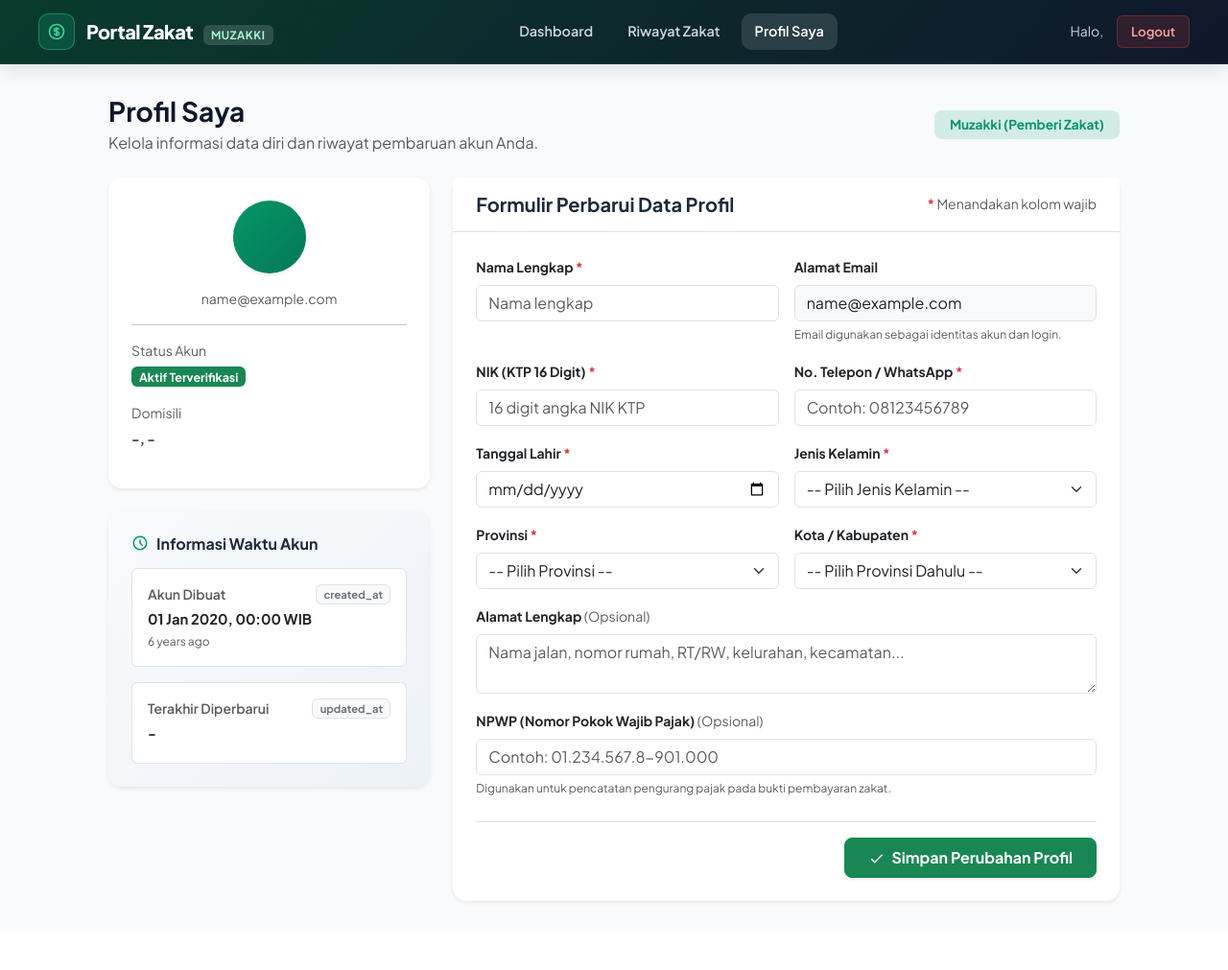
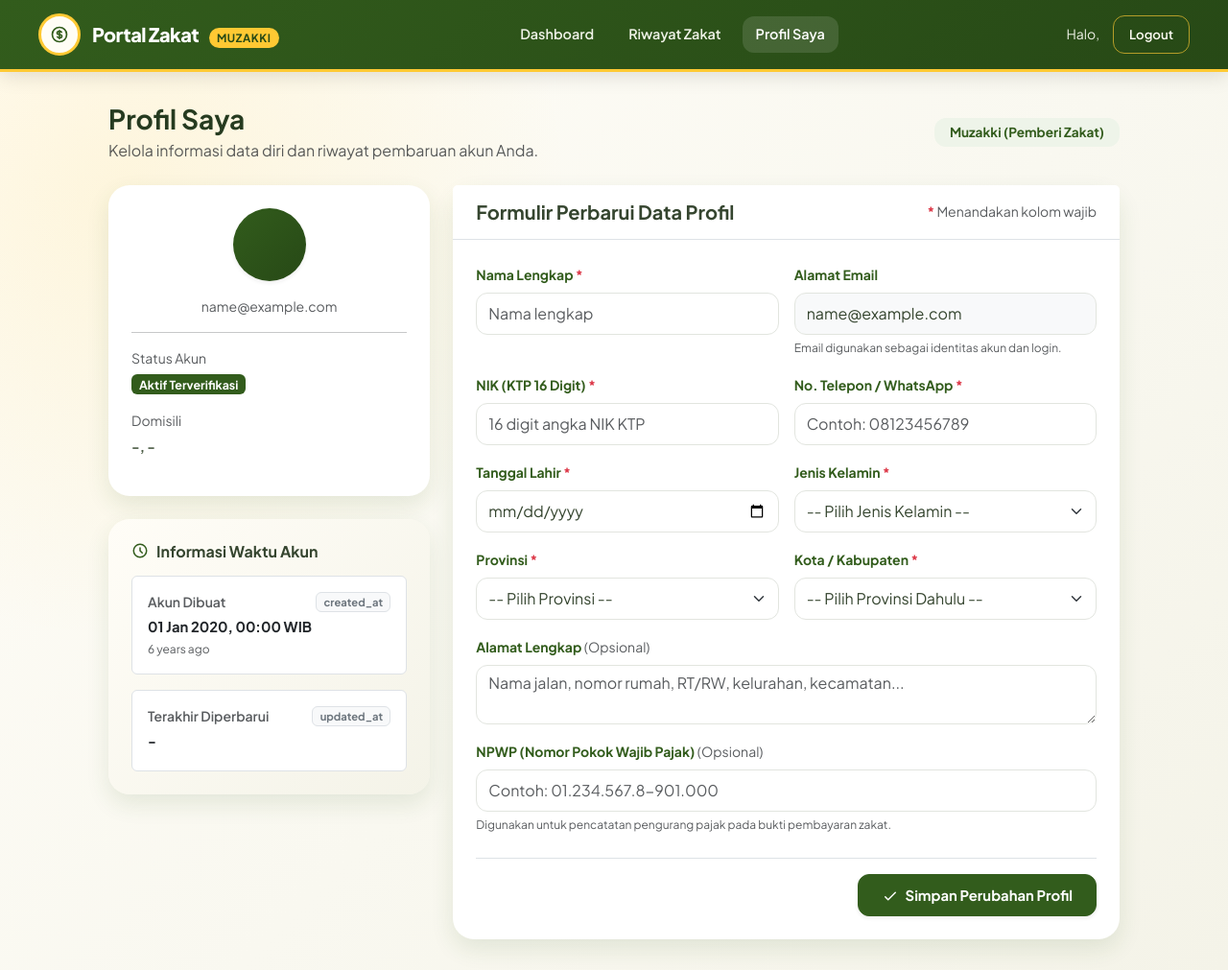
Before and after one commit to Noyelz/basdat_kelompok_i_2026, a Laravel app: page /muzakki/profil in a window 1280 px wide. Shown: the whole page at 96% size. Before the commit the page ends 942 px from the top, so only its background shows below. Run offline with Laravel 12, Linux system fonts and the light colour scheme; the visitor is signed in with stand-in values (Sample User, id 1).

Commit message:
style: align all portal panels with login theme

```diff
--- a/public/css/style.css
+++ b/public/css/style.css
@@ -1,41 +1,42 @@
 @import url('https://fonts.googleapis.com/css2?family=Plus+Jakarta+Sans:wght@400;500;600;700;800&display=swap');
 
 :root {
-    --primary: #059669;
-    --primary-hover: #047857;
-    --primary-light: #ecfdf5;
-    --primary-border: #a7f3d0;
+    --primary: #325c1c;
+    --primary-hover: #274916;
+    --primary-light: #eef4e9;
+    --primary-border: #c9dcbc;
 
-    --secondary: #3b82f6;
-    --secondary-hover: #2563eb;
-    --secondary-light: #eff6ff;
+    --secondary: #c47c00;
+    --secondary-hover: #9a6100;
+    --secondary-light: #fff7dc;
+    --yellow: #ffc933;
 
-    --dark: #0f172a;
-    --dark-surface: #1e293b;
+    --dark: #263b20;
+    --dark-surface: #325c1c;
 
-    --slate-800: #1e293b;
-    --slate-700: #334155;
-    --slate-600: #475569;
-    --slate-500: #64748b;
-    --slate-400: #94a3b8;
-    --slate-200: #e2e8f0;
-    --slate-100: #f1f5f9;
-    --slate-50: #f8fafc;
+    --slate-800: #35452f;
+    --slate-700: #4f6049;
+    --slate-600: #687763;
+    --slate-500: #7e8979;
+    --slate-400: #aab5a6;
+    --slate-200: #e2e5df;
+    --slate-100: #f2f4ee;
+    --slate-50: #f9f8f0;
 
-    --success: #10b981;
-    --warning: #f59e0b;
+    --success: #325c1c;
+    --warning: #c47c00;
     --danger: #ef4444;
-    --info: #06b6d4;
+    --info: #b67900;
 
     --white: #ffffff;
-    --radius-xl: 18px;
-    --radius-lg: 14px;
-    --radius-md: 10px;
-    --radius-sm: 6px;
+    --radius-xl: 22px;
+    --radius-lg: 22px;
+    --radius-md: 12px;
+    --radius-sm: 12px;
 
-    --shadow-sm: 0 1px 3px 0 rgba(15, 23, 42, 0.05), 0 1px 2px -1px rgba(15, 23, 42, 0.03);
-    --shadow-md: 0 4px 10px -1px rgba(15, 23, 42, 0.07), 0 2px 5px -2px rgba(15, 23, 42, 0.04);
-    --shadow-lg: 0 12px 24px -4px rgba(15, 23, 42, 0.08), 0 4px 8px -2px rgba(15, 23, 42, 0.04);
+    --shadow-sm: 0 4px 16px rgba(50, 92, 28, 0.07);
+    --shadow-md: 0 10px 25px rgba(50, 92, 28, 0.11);
+    --shadow-lg: 0 25px 50px -12px rgba(50, 92, 28, 0.13), 0 10px 25px -10px rgba(50, 92, 28, 0.08);
 
     --transition: all 0.2s cubic-bezier(0.4, 0, 0.2, 1);
 }
@@ -47,7 +48,7 @@
 }
 
 body {
-    background-color: var(--slate-50);
+    background: radial-gradient(circle at 10% 20%, rgba(255, 201, 51, 0.13), transparent 33%), linear-gradient(135deg, #fffdf7, #f9f8f0 55%, #f4f3e8);
     color: var(--slate-800);
     margin: 0;
     padding: 0;
@@ -59,14 +60,14 @@ body {
 
 /* Modern Unified Navbar */
 .app-navbar {
-    background: linear-gradient(135deg, #093b2e 0%, #0f172a 100%);
+    background: linear-gradient(135deg, #325c1c 0%, #274916 100%);
     color: var(--white);
     padding: 14px 24px;
     box-shadow: 0 4px 20px rgba(0, 0, 0, 0.12);
     position: sticky;
     top: 0;
     z-index: 1000;
-    border-bottom: 1px solid rgba(255, 255, 255, 0.08);
+    border-bottom: 3px solid var(--yellow);
 }
 
 .app-navbar .navbar-container {
@@ -88,16 +89,17 @@ body {
 }
 
 .app-navbar .brand-icon {
-    width: 38px;
-    height: 38px;
-    background: rgba(16, 185, 129, 0.2);
-    border: 1px solid rgba(52, 211, 153, 0.4);
-    color: #34d399;
-    border-radius: 10px;
+    width: 44px;
+    height: 44px;
+    background: #fffdf5;
+    border: 3px solid var(--yellow);
+    color: var(--primary);
+    border-radius: 50%;
     display: flex;
     align-items: center;
     justify-content: center;
     font-size: 1.1rem;
+    font-weight: 800;
 }
 
 .app-navbar .brand-text {
@@ -112,9 +114,9 @@ body {
     font-weight: 700;
     text-transform: uppercase;
     padding: 3px 8px;
-    border-radius: 6px;
-    background: rgba(255, 255, 255, 0.15);
-    color: #a7f3d0;
+    border-radius: var(--radius-md);
+    background: var(--yellow);
+    color: var(--primary-hover);
     letter-spacing: 0.05em;
 }
 
@@ -129,7 +131,7 @@ body {
 }
 
 .app-nav-links .nav-link {
-    color: #cbd5e1;
+    color: #eff2e7;
     text-decoration: none;
     padding: 8px 14px;
     border-radius: var(--radius-md);
@@ -153,7 +155,7 @@ body {
 
 .app-nav-user .user-greeting {
     font-size: 0.875rem;
-    color: #cbd5e1;
+    color: #eff2e7;
 }
 
 .app-nav-user .user-name {
@@ -162,10 +164,10 @@ body {
 }
 
 .btn-app-logout {
-    background: rgba(239, 68, 68, 0.15);
-    color: #fca5a5;
-    border: 1px solid rgba(239, 68, 68, 0.3);
-    padding: 6px 14px;
+    background: transparent;
+    color: #fffdf5;
+    border: 1px solid rgba(255, 201, 51, 0.65);
+    padding: 9px 16px;
     border-radius: var(--radius-sm);
     font-size: 0.825rem;
     font-weight: 600;
@@ -438,3 +441,245 @@ body {
     border: 1px solid #fecaca;
     color: #991b1b;
 }
+
+/* Components shared by the Bootstrap panels and the admin/PJ pages. */
+.btn-app,
+.btn:not(.btn-link) {
+    border-radius: var(--radius-md);
+    font-size: 0.925rem;
+    font-weight: 700;
+    min-height: 44px;
+    padding: 10px 18px;
+    transition: var(--transition);
+}
+
+.btn-sm,
+.btn-app.btn-sm {
+    min-height: 34px;
+    padding: 6px 12px;
+    font-size: 0.8rem;
+}
+
+.btn-app:focus-visible,
+.btn:focus-visible,
+.app-nav-links .nav-link:focus-visible,
+.btn-app-logout:focus-visible {
+    outline: 3px solid var(--yellow);
+    outline-offset: 2px;
+}
+
+.btn-app:disabled,
+.btn:disabled {
+    opacity: 0.55;
+    cursor: not-allowed;
+}
+
+.btn-app-secondary {
+    background: var(--secondary-light);
+    color: var(--primary-hover);
+    border: 1px solid #e8d49f;
+}
+
+.btn-app-secondary:hover {
+    background: var(--yellow);
+    color: var(--primary-hover);
+}
+
+.btn.btn-primary,
+.btn.btn-success {
+    background-color: var(--primary);
+    border-color: var(--primary);
+    color: var(--white);
+}
+
+.btn.btn-primary:hover,
+.btn.btn-success:hover {
+    background-color: var(--primary-hover);
+    border-color: var(--primary-hover);
+    color: var(--white);
+}
+
+.btn.btn-outline-primary,
+.btn.btn-outline-success {
+    background-color: var(--white);
+    border-color: var(--primary);
+    color: var(--primary);
+}
+
+.btn.btn-outline-primary:hover,
+.btn.btn-outline-success:hover {
+    background-color: var(--primary-light);
+    border-color: var(--primary-hover);
+    color: var(--primary-hover);
+}
+
+.btn.btn-outline-secondary {
+    border-color: #b2bda9;
+    color: var(--slate-700);
+}
+
+.btn.btn-outline-secondary:hover {
+    background-color: var(--slate-100);
+    border-color: var(--slate-700);
+    color: var(--slate-800);
+}
+
+.btn.btn-warning,
+.btn.btn-outline-warning:hover {
+    background-color: var(--yellow);
+    border-color: var(--yellow);
+    color: var(--primary-hover);
+}
+
+.btn.btn-outline-warning {
+    border-color: var(--secondary);
+    color: var(--secondary-hover);
+}
+
+.card,
+.bg-white.rounded.shadow-sm {
+    border-radius: var(--radius-lg) !important;
+    border: 1px solid var(--slate-200);
+    box-shadow: var(--shadow-md) !important;
+}
+
+.card .card-body {
+    padding: 24px;
+}
+
+.card .card-title,
+.app-card-title,
+main > h1,
+main > h2,
+main > h3 {
+    color: var(--primary);
+}
+
+.app-card-header.header-primary .app-card-title,
+.app-card-header.header-dark .app-card-title,
+.stat-card h1,
+.stat-card h2,
+.stat-card h3 {
+    color: inherit;
+}
+
+.form-control,
+.form-select,
+.app-form-control,
+.app-form-select,
+.app-form-textarea {
+    border-radius: var(--radius-md);
+    border-color: var(--slate-200);
+    color: var(--slate-800);
+    min-height: 44px;
+}
+
+.form-control:focus,
+.form-select:focus {
+    border-color: var(--primary);
+    box-shadow: 0 0 0 3px rgba(50, 92, 28, 0.1);
+}
+
+.form-label,
+.app-form-label {
+    color: var(--primary);
+    font-weight: 700;
+}
+
+.table thead th,
+.app-table th {
+    background: var(--slate-100);
+    color: var(--primary-hover);
+}
+
+.table td,
+.table th {
+    border-color: var(--slate-200);
+}
+
+.table-responsive,
+.app-table-responsive {
+    border-radius: var(--radius-md);
+}
+
+.alert,
+.app-alert {
+    border-radius: var(--radius-md);
+}
+
+.alert-info {
+    background: var(--primary-light);
+    border-color: var(--primary-border);
+    color: var(--primary-hover);
+}
+
+.alert-warning {
+    background: var(--secondary-light);
+    border-color: #eedb9a;
+    color: #6d4d00;
+}
+
+.alert-success {
+    background: var(--primary-light);
+    border-color: var(--primary-border);
+    color: var(--primary-hover);
+}
+
+.text-success,
+.text-primary {
+    color: var(--primary) !important;
+}
+
+.bg-success {
+    background-color: var(--primary) !important;
+}
+
+main a:not(.btn):not(.btn-app):not(.nav-link) {
+    color: var(--primary);
+}
+
+main a:not(.btn):not(.btn-app):not(.nav-link):hover {
+    color: var(--secondary-hover);
+}
+
+@media (max-width: 900px) {
+    .app-navbar .navbar-container {
+        gap: 12px;
+    }
+
+    .app-nav-links {
+        order: 3;
+        width: 100%;
+        overflow-x: auto;
+        white-space: nowrap;
+        padding-bottom: 4px;
+    }
+
+    .app-nav-links .nav-link {
+        display: inline-block;
+    }
+}
+
+@media (max-width: 600px) {
+    .app-navbar {
+        padding: 12px 16px;
+    }
+
+    .app-navbar .brand-text {
+        font-size: 1rem;
+    }
+
+    .app-nav-user .user-greeting {
+        display: none;
+    }
+
+    .app-container {
+        margin: 20px auto;
+        padding: 0 16px;
+    }
+
+    .card .card-body,
+    .app-card-body {
+        padding: 20px;
+    }
+}
--- a/resources/views/admin/dashboard.blade.php
+++ b/resources/views/admin/dashboard.blade.php
@@ -9,7 +9,10 @@
 <body>
     <header class="app-navbar">
         <div class="navbar-container">
-            <strong class="brand-text">Portal Zakat · Admin</strong>
+            <a class="brand-wrapper" href="{{ route('admin.dashboard') }}">
+                <span class="brand-icon" aria-hidden="true">PZ</span>
+                <span><strong class="brand-text">Portal Zakat</strong> <span class="brand-badge">Admin</span></span>
+            </a>
             <form method="POST" action="{{ route('logout') }}">
                 @csrf
                 <button type="submit" class="btn-app-logout">Keluar</button>
--- a/resources/views/muzakki/payment-scan.blade.php
+++ b/resources/views/muzakki/payment-scan.blade.php
@@ -8,7 +8,7 @@
     <link rel="stylesheet" href="{{ asset('css/style.css') }}">
 </head>
 <body>
-    <header class="app-navbar"><div class="navbar-container"><strong class="brand-text">Portal Zakat · QR simulasi</strong></div></header>
+    <header class="app-navbar"><div class="navbar-container"><a class="brand-wrapper" href="{{ route('login') }}"><span class="brand-icon" aria-hidden="true">PZ</span><span><strong class="brand-text">Portal Zakat</strong> <span class="brand-badge">QR simulasi</span></span></a></div></header>
     <main class="app-container" style="max-width: 640px; padding-top: 2rem;">
         <section class="app-card" style="padding: 1.5rem;">
             <h1 class="app-card-title">Konfirmasi pembayaran simulasi</h1>
--- a/resources/views/muzakki/profil.blade.php
+++ b/resources/views/muzakki/profil.blade.php
@@ -9,7 +9,7 @@
                 <h3 class="fw-bold mb-1" style="color: var(--dark);">Profil Saya</h3>
                 <p class="text-muted mb-0">Kelola informasi data diri dan riwayat pembaruan akun Anda.</p>
             </div>
-            <span class="badge px-3 py-2" style="background: rgba(5, 150, 105, 0.15); color: var(--primary); font-size: 0.85rem; font-weight: 700; border-radius: 8px;">
+            <span class="badge px-3 py-2" style="background: var(--primary-light); color: var(--primary); font-size: 0.85rem; font-weight: 700; border-radius: var(--radius-md);">
                 Muzakki (Pemberi Zakat)
             </span>
         </div>
@@ -39,9 +39,9 @@
         <div class="row g-4">
             <!-- Kolom Kiri: Ringkasan Akun & Catatan Waktu (created_at & updated_at) -->
             <div class="col-lg-4">
-                <div class="card shadow-sm border-0 mb-4" style="border-radius: 14px;">
+                <div class="card shadow-sm border-0 mb-4">
                     <div class="card-body text-center p-4">
-                        <div class="mx-auto mb-3 d-flex align-items-center justify-content-center text-white fw-bold shadow-sm" style="width: 76px; height: 76px; border-radius: 50%; background: linear-gradient(135deg, var(--primary) 0%, #047857 100%); font-size: 1.85rem;">
+                        <div class="mx-auto mb-3 d-flex align-items-center justify-content-center text-white fw-bold shadow-sm" style="width: 76px; height: 76px; border-radius: 50%; background: linear-gradient(135deg, var(--primary) 0%, var(--primary-hover) 100%); font-size: 1.85rem;">
                             {{ strtoupper(substr($user->nama, 0, 1)) }}
                         </div>
                         <h5 class="fw-bold mb-1" style="color: var(--slate-800);">{{ $user->nama }}</h5>
@@ -63,7 +63,7 @@
                 </div>
 
                 <!-- Card Catatan Waktu (created_at & updated_at) -->
-                <div class="card shadow-sm border-0" style="border-radius: 14px; background: linear-gradient(135deg, #f8fafc 0%, #edf2f7 100%);">
+                <div class="card shadow-sm border-0" style="background: linear-gradient(135deg, #fffdf7 0%, #f4f3e8 100%);">
                     <div class="card-body p-4">
                         <h6 class="fw-bold mb-3 d-flex align-items-center gap-2" style="color: var(--slate-800);">
                             <svg xmlns="http://www.w3.org/2000/svg" width="18" height="18" fill="none" viewBox="0 0 24 24" stroke="currentColor" style="color: var(--primary);">
@@ -102,7 +102,7 @@
 
             <!-- Kolom Kanan: Formulir Pembaruan Profil -->
             <div class="col-lg-8">
-                <div class="card shadow-sm border-0" style="border-radius: 14px;">
+                <div class="card shadow-sm border-0">
                     <div class="card-header bg-white py-3 px-4 border-bottom d-flex justify-content-between align-items-center flex-wrap gap-2">
                         <h5 class="mb-0 fw-bold" style="color: var(--slate-800);">Formulir Perbarui Data Profil</h5>
                         <span class="small text-muted"><span class="text-danger fw-bold">*</span> Menandakan kolom wajib</span>
@@ -182,7 +182,7 @@
                             </div>
 
                             <div class="d-flex justify-content-end gap-2 pt-3 border-top">
-                                <button type="submit" class="btn btn-success px-4 py-2 fw-bold shadow-sm" style="border-radius: 8px;">
+                                <button type="submit" class="btn btn-success px-4 py-2 fw-bold shadow-sm">
                                     <svg xmlns="http://www.w3.org/2000/svg" width="18" height="18" fill="none" viewBox="0 0 24 24" stroke="currentColor" class="me-1 d-inline-block">
                                         <path stroke-linecap="round" stroke-linejoin="round" stroke-width="2" d="M5 13l4 4L19 7" />
                                     </svg>
--- a/resources/views/panitia/layout.blade.php
+++ b/resources/views/panitia/layout.blade.php
@@ -12,14 +12,14 @@
 <header class="app-navbar">
     <div class="navbar-container">
         <a class="brand-wrapper" href="{{ route('panitia.dashboard') }}">
-            <div class="brand-icon" style="background: rgba(245, 158, 11, 0.2); border-color: rgba(245, 158, 11, 0.4); color: #fbbf24;">
+            <div class="brand-icon">
                 <svg xmlns="http://www.w3.org/2000/svg" width="20" height="20" fill="none" viewBox="0 0 24 24" stroke="currentColor">
                     <path stroke-linecap="round" stroke-linejoin="round" stroke-width="2" d="M9 12l2 2 4-4m5.618-4.016A11.955 11.955 0 0112 2.944a11.955 11.955 0 01-8.618 3.04A12.02 12.02 0 003 9c0 5.591 3.824 10.29 9 11.622 5.176-1.332 9-6.03 9-11.622 0-1.042-.133-2.052-.382-3.016z" />
                 </svg>
             </div>
             <div>
                 <span class="brand-text">Portal Zakat</span>
-                <span class="brand-badge ms-2" style="background: rgba(245, 158, 11, 0.25); color: #fef08a;">Panitia</span>
+                <span class="brand-badge ms-2">Panitia</span>
             </div>
         </a>
 
--- a/resources/views/yayasan/dashboard.blade.php
+++ b/resources/views/yayasan/dashboard.blade.php
@@ -10,7 +10,10 @@
 <body>
     <header class="app-navbar">
         <div class="navbar-container">
-            <strong class="brand-text">Portal Zakat · Penanggung jawab panti</strong>
+            <a class="brand-wrapper" href="{{ route('yayasan.dashboard') }}">
+                <span class="brand-icon" aria-hidden="true">PZ</span>
+                <span><strong class="brand-text">Portal Zakat</strong> <span class="brand-badge">PJ panti</span></span>
+            </a>
             <form action="{{ route('logout') }}" method="POST">
                 @csrf
                 <button type="submit" class="btn-app-logout">Keluar</button>
```
Also changed, not shown: other parts of public/css/style.css (+15 -14 lines), !wajib_baca.md (+1 -0 lines).
